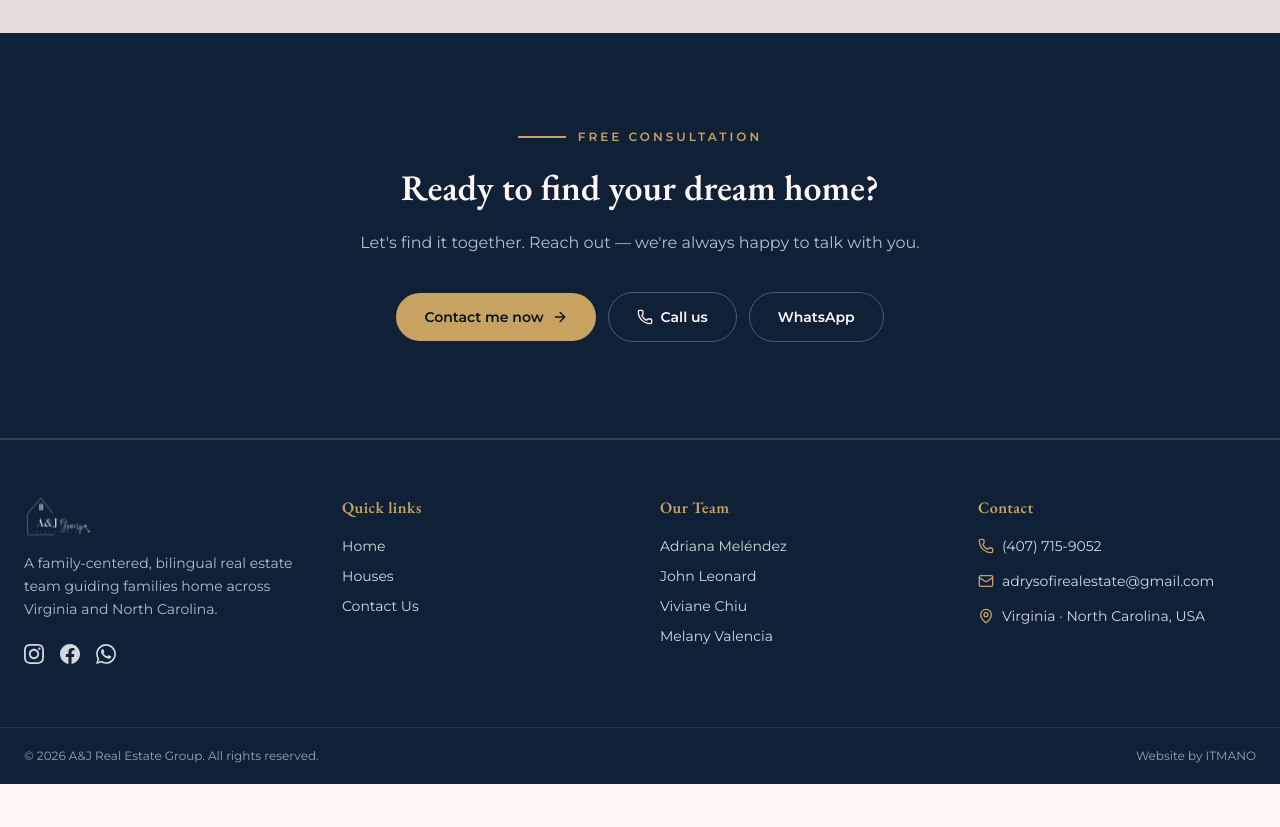
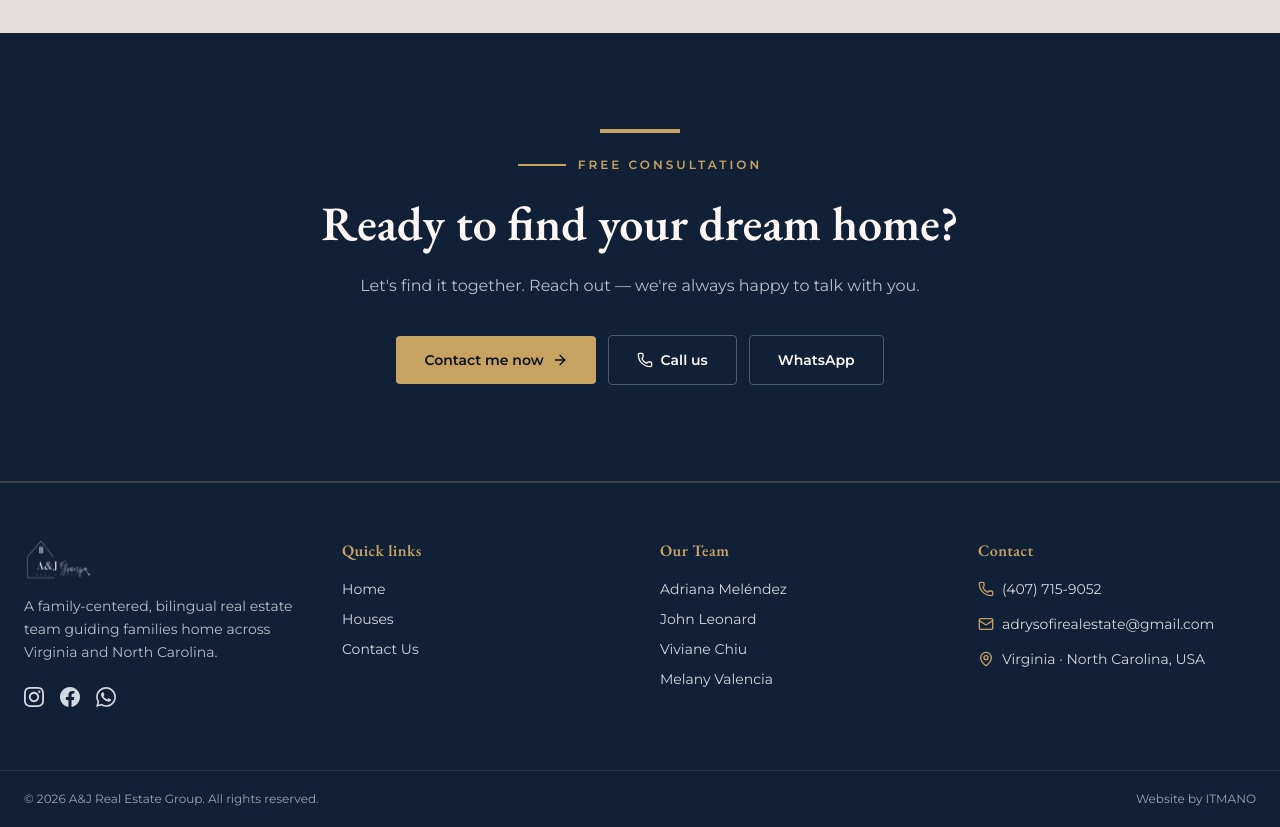
Before and after one commit to ConveningMoon/AJREG-MainWeb, a Next.js app: page /en in a window 1280 px wide. Shown: the part 4920-5747 px from the top of the page. Before the commit the page ends 5704 px from the top, so only its background shows below. Built offline with nearby package versions, Linux system fonts and the light colour scheme.

Commit message:
feat: ContactSection — gold accent bar + scale headline

```diff
--- a/src/components/home/ContactSection.tsx
+++ b/src/components/home/ContactSection.tsx
@@ -10,10 +10,12 @@
   return (
     <section className="bg-navy-900 py-16 text-cream lg:py-24">
       <div className="mx-auto max-w-3xl px-6 text-center">
+        {/* Gold bar */}
+        <span aria-hidden="true" className="mx-auto mb-6 block h-1 w-20 bg-gold" />
         <div className="flex justify-center">
           <Eyebrow>{t("eyebrow")}</Eyebrow>
         </div>
-        <h2 className="mt-5 font-display text-3xl font-semibold leading-tight sm:text-4xl">
+        <h2 className="mt-5 font-display text-4xl font-semibold leading-tight sm:text-5xl">
           {t("title")}
         </h2>
         <p className="mx-auto mt-5 max-w-xl text-base leading-relaxed text-navy-200">
@@ -23,7 +25,7 @@
         <div className="mt-9 flex flex-col items-center justify-center gap-3 sm:flex-row">
           <Link
             href="/contact-us"
-            className="group inline-flex items-center justify-center gap-2 rounded-full bg-gold px-7 py-3.5 text-sm font-semibold text-navy-950 transition-colors hover:bg-gold/85 focus-visible:outline-2 focus-visible:outline-offset-2 focus-visible:outline-cream"
+            className="group inline-flex items-center justify-center gap-2 rounded-sm bg-gold px-7 py-3.5 text-sm font-semibold text-navy-950 transition-colors hover:bg-gold/85 focus-visible:outline-2 focus-visible:outline-offset-2 focus-visible:outline-cream"
           >
             {t("button")}
             <ArrowRight
@@ -33,7 +35,7 @@
           </Link>
           <a
             href={brand.phoneHref}
-            className="inline-flex items-center justify-center gap-2 rounded-full border border-navy-600 px-7 py-3.5 text-sm font-semibold text-cream transition-colors hover:border-gold hover:text-gold"
+            className="inline-flex items-center justify-center gap-2 rounded-sm border border-navy-600 px-7 py-3.5 text-sm font-semibold text-cream transition-colors hover:border-gold hover:text-gold"
           >
             <Phone className="h-4 w-4" aria-hidden="true" />
             {t("callButton")}
@@ -42,7 +44,7 @@
             href={brand.whatsappHref}
             target="_blank"
             rel="noopener noreferrer"
-            className="inline-flex items-center justify-center gap-2 rounded-full border border-navy-600 px-7 py-3.5 text-sm font-semibold text-cream transition-colors hover:border-gold hover:text-gold"
+            className="inline-flex items-center justify-center gap-2 rounded-sm border border-navy-600 px-7 py-3.5 text-sm font-semibold text-cream transition-colors hover:border-gold hover:text-gold"
           >
             {t("whatsappButton")}
           </a>
```
